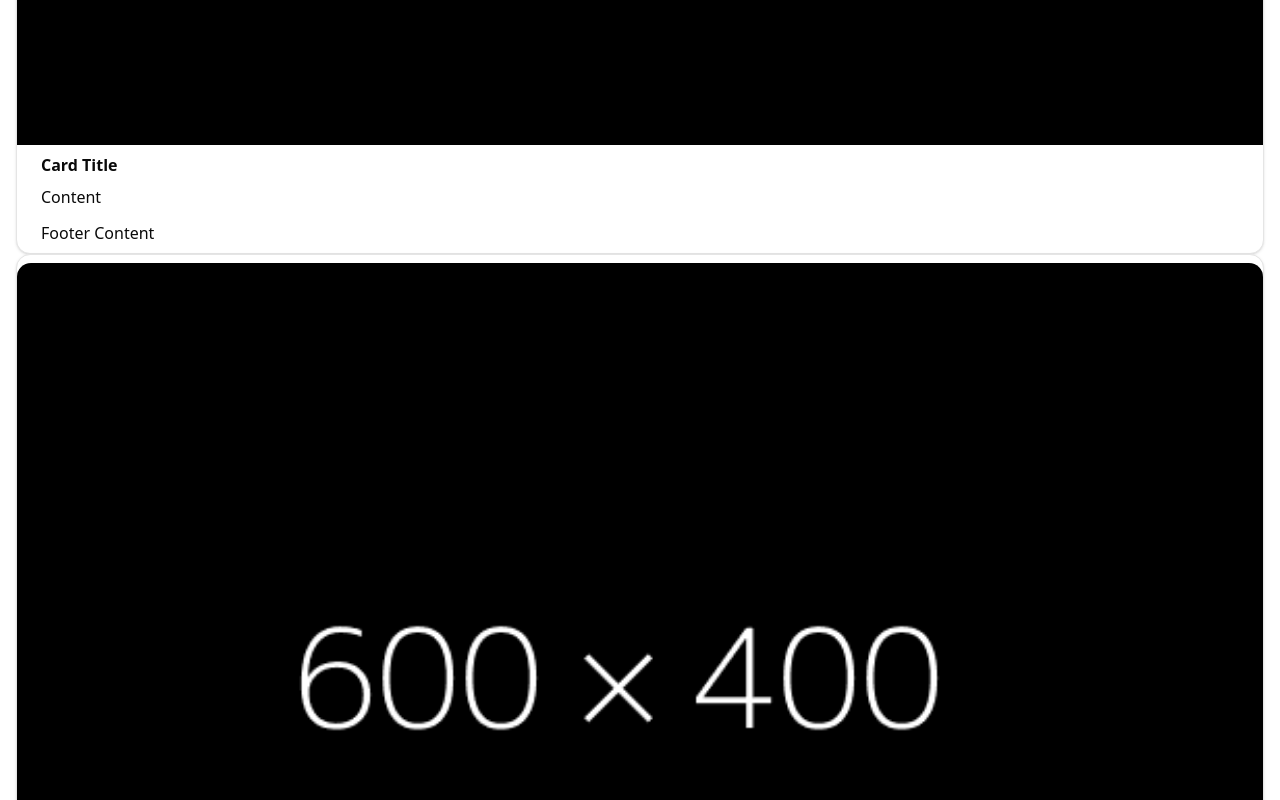
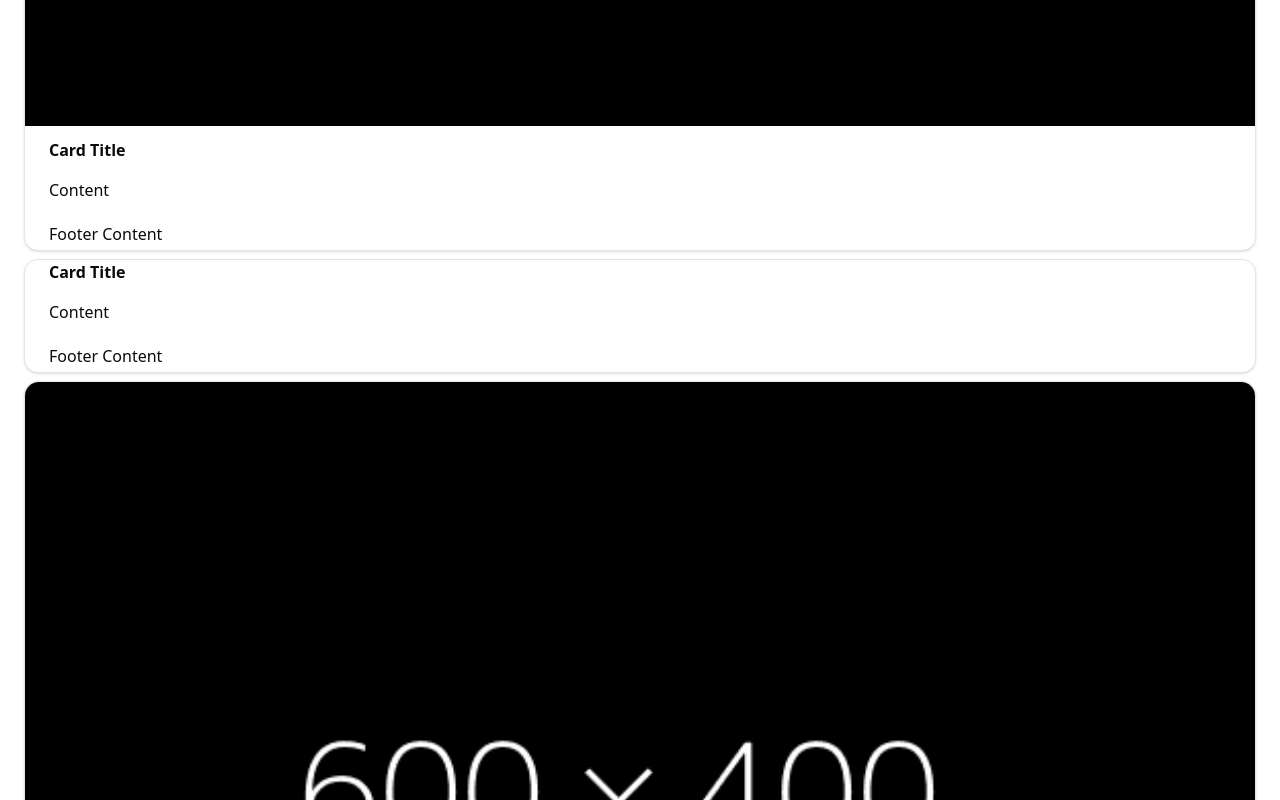
Before and after one commit to AYiU/web-components, a Next.js app: page /ui/card in a window 1280 px wide. Shown: the part 800-1600 px from the top of the page. Built offline with nearby package versions, Linux system fonts and the light colour scheme.

Commit message:
Updated: padding in card

```diff
--- a/app/ui/card/page.tsx
+++ b/app/ui/card/page.tsx
@@ -4,6 +4,7 @@ export default function CardPage() {
   return (
     <>
       <MiCard
+        className="m-2"
         image="/images/dummy.png"
         title="Card Title"
         footer={<div>Footer Content</div>}
@@ -11,14 +12,14 @@ export default function CardPage() {
         Content
       </MiCard>
       <MiCard
-        image="/images/dummy.png"
+      className="m-2"
         title="Card Title"
         footer={<div>Footer Content</div>}
       >
         Content
       </MiCard>
       <a href="/">
-        <MiCard image="/images/dummy.png" title="Card Title">
+        <MiCard className="m-2" image="/images/dummy.png" title="Card Title">
           Content
         </MiCard>
       </a>
--- a/components/ui/card.tsx
+++ b/components/ui/card.tsx
@@ -7,7 +7,7 @@ function Card({ className, ...props }: React.ComponentProps<"div">) {
     <div
       data-slot="card"
       className={cn(
-        "bg-card text-card-foreground flex flex-col gap-3 rounded-xl border shadow-sm py-2",
+        "bg-card text-card-foreground flex flex-col gap-3 rounded-xl border shadow-sm",
         className,
       )}
       {...props}
@@ -20,7 +20,7 @@ function CardHeader({ className, ...props }: React.ComponentProps<"div">) {
     <div
       data-slot="card-header"
       className={cn(
-        "@container/card-header grid auto-rows-min grid-rows-[auto_auto] items-start px-6 has-data-[slot=card-action]:grid-cols-[1fr_auto] [.border-b]:pb-6",
+        "@container/card-header grid auto-rows-min grid-rows-[auto_auto] items-start px-6 py-1 has-data-[slot=card-action]:grid-cols-[1fr_auto] [.border-b]:pb-6",
         className,
       )}
       {...props}
@@ -65,7 +65,7 @@ function CardContent({ className, ...props }: React.ComponentProps<"div">) {
   return (
     <div
       data-slot="card-content"
-      className={cn("px-6", className)}
+      className={cn("px-6 py-1", className)}
       {...props}
     />
   );
@@ -75,7 +75,7 @@ function CardFooter({ className, ...props }: React.ComponentProps<"div">) {
   return (
     <div
       data-slot="card-footer"
-      className={cn("flex items-center px-6 [.border-t]:pt-6", className)}
+      className={cn("flex items-center px-6 py-1 [.border-t]:pt-6", className)}
       {...props}
     />
   );
--- a/package.json
+++ b/package.json
@@ -1,7 +1,7 @@
 {
   "name": "@yiuayiu/web-components",
   "description": "A collection of web components for Me",
-  "version": "0.8.1",
+  "version": "0.8.2",
   "private": false,
   "main": "./dist/exports.js",
   "files": [
```
